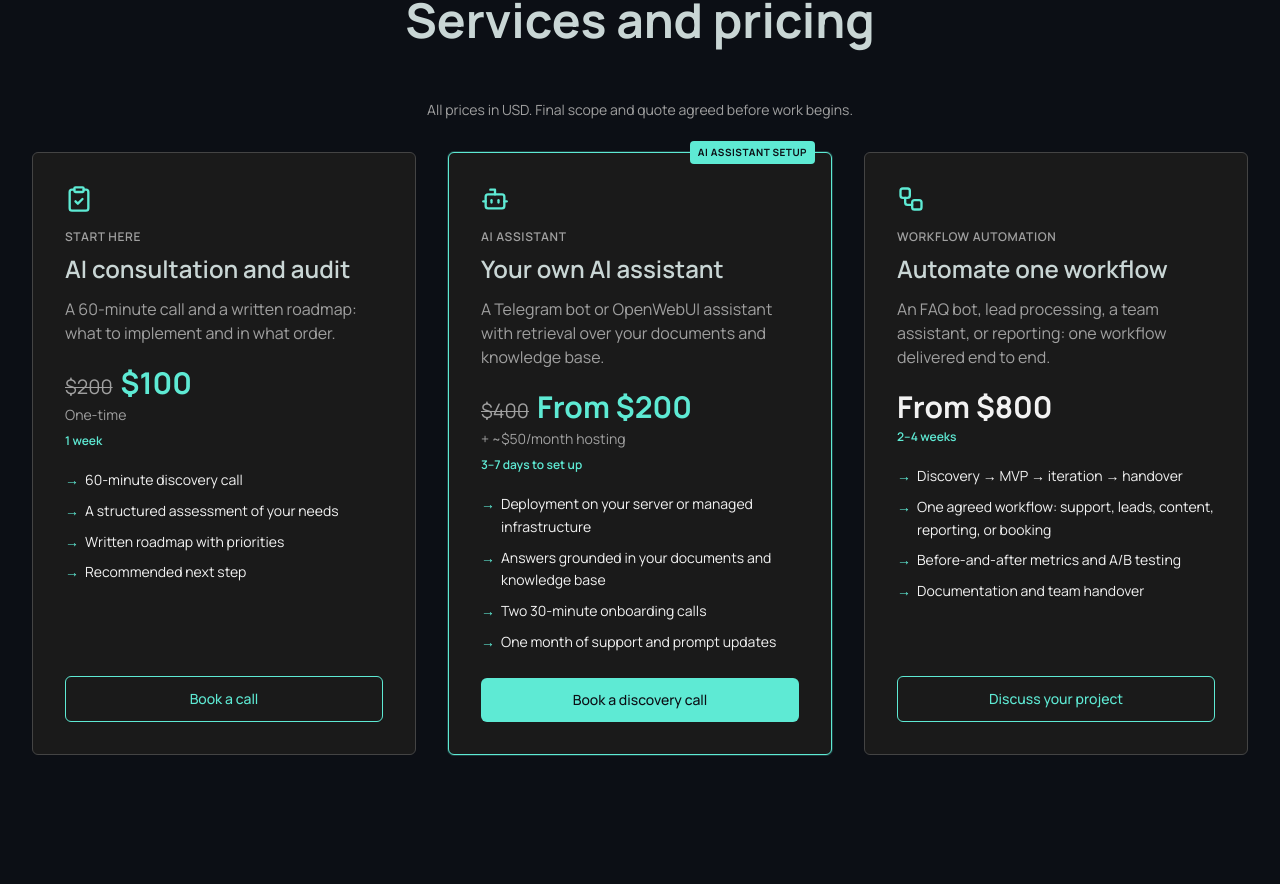
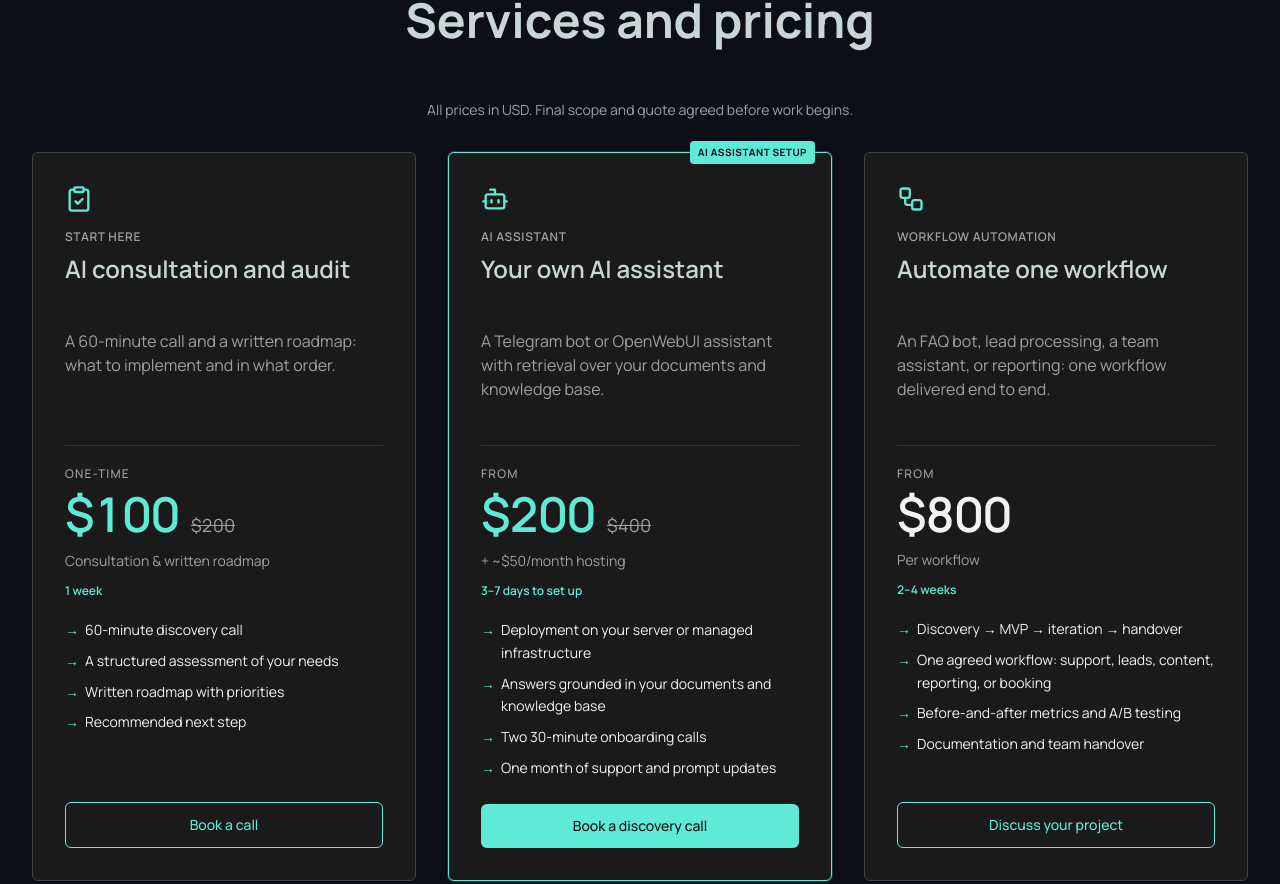
Before and after one commit to apovalov/vorklab, a Next.js app: page / in a window 1280 px wide. Shown: the part 924-1808 px from the top of the page. Built offline with nearby package versions, Linux system fonts and the light colour scheme.

Commit message:
Refine pricing hierarchy and align service cards

```diff
--- a/components/landing/Solutions.tsx
+++ b/components/landing/Solutions.tsx
@@ -9,8 +9,9 @@ const tiers = [
     title: "AI consultation and audit",
     pitch: "A 60-minute call and a written roadmap: what to implement and in what order.",
     price: "$100",
+    priceLabel: "One-time",
     originalPrice: "$200",
-    priceNote: "One-time",
+    priceNote: "Consultation & written roadmap",
     duration: "1 week",
     bullets: [
       "60-minute discovery call",
@@ -26,7 +27,8 @@ const tiers = [
     label: "AI assistant",
     title: "Your own AI assistant",
     pitch: "A Telegram bot or OpenWebUI assistant with retrieval over your documents and knowledge base.",
-    price: "From $200",
+    price: "$200",
+    priceLabel: "From",
     originalPrice: "$400",
     priceNote: "+ ~$50/month hosting",
     duration: "3–7 days to set up",
@@ -44,9 +46,10 @@ const tiers = [
     label: "Workflow automation",
     title: "Automate one workflow",
     pitch: "An FAQ bot, lead processing, a team assistant, or reporting: one workflow delivered end to end.",
-    price: "From $800",
+    price: "$800",
+    priceLabel: "From",
     originalPrice: undefined,
-    priceNote: undefined,
+    priceNote: "Per workflow",
     duration: "2–4 weeks",
     bullets: [
       "Discovery → MVP → iteration → handover",
@@ -72,7 +75,7 @@ export function Solutions() {
           </p>
         </RevealOnScroll>
 
-        <div className="grid grid-cols-1 md:grid-cols-3 gap-6 md:gap-8">
+        <div className="grid grid-cols-1 lg:grid-cols-3 gap-6 md:gap-8">
           {tiers.map((tier) => {
             const Icon = tier.icon;
             const isHighlighted = tier.highlight;
@@ -94,29 +97,32 @@ export function Solutions() {
                   <p className="text-[var(--light-text)] text-xs uppercase tracking-wider font-semibold mb-2">
                     {tier.label}
                   </p>
-                  <h3 className="text-xl md:text-2xl font-semibold text-[var(--heading-text)] mb-3">
+                  <h3 className="text-xl md:text-2xl font-semibold text-[var(--heading-text)] mb-3 lg:min-h-16">
                     {tier.title}
                   </h3>
-                  <p className="text-[var(--light-text)] text-sm md:text-base mb-5">
+                  <p className="text-[var(--light-text)] text-sm md:text-base mb-5 lg:min-h-24">
                     {tier.pitch}
                   </p>
-                  <div className="flex flex-wrap items-baseline gap-x-2 gap-y-1 mb-1">
+                  <div className="border-t border-[var(--vorklab-card-border)]/60 pt-5 mb-3">
+                    <p className="text-xs font-medium uppercase tracking-widest text-[var(--light-text)] mb-2">
+                      {tier.priceLabel}
+                    </p>
+                    <div className="flex items-baseline gap-3 whitespace-nowrap tabular-nums">
+                      <span className={`text-4xl lg:text-5xl font-semibold tracking-tight leading-none ${tier.originalPrice ? "text-[var(--vorklab-accent)]" : "text-[var(--main-text)]"}`}>
+                        {tier.originalPrice && <span className="sr-only">Current price: </span>}
+                        {tier.price}
+                      </span>
                       {tier.originalPrice && (
-                      <s className="text-lg md:text-xl text-[var(--light-text)] decoration-1">
+                        <s className="text-lg font-normal text-[var(--light-text)] decoration-1">
                           <span className="sr-only">Regular price: </span>
                           {tier.originalPrice}
                         </s>
                       )}
-                    <span className={`text-2xl md:text-3xl font-bold ${tier.originalPrice ? "text-[var(--vorklab-accent)]" : "text-[var(--main-text)]"}`}>
-                      {tier.originalPrice && <span className="sr-only">Current price: </span>}
-                      {tier.price}
-                    </span>
                     </div>
-                  {tier.priceNote && (
-                    <p className="text-[var(--light-text)] text-sm mb-2">
+                    <p className="text-[var(--light-text)] text-xs sm:text-sm mt-3 leading-5">
                       {tier.priceNote}
                     </p>
-                  )}
+                  </div>
                   <p className="text-[var(--vorklab-accent)] text-xs font-semibold mb-5">
                     {tier.duration}
                   </p>
```
Lines whose indentation alone changed are shown as unchanged.
